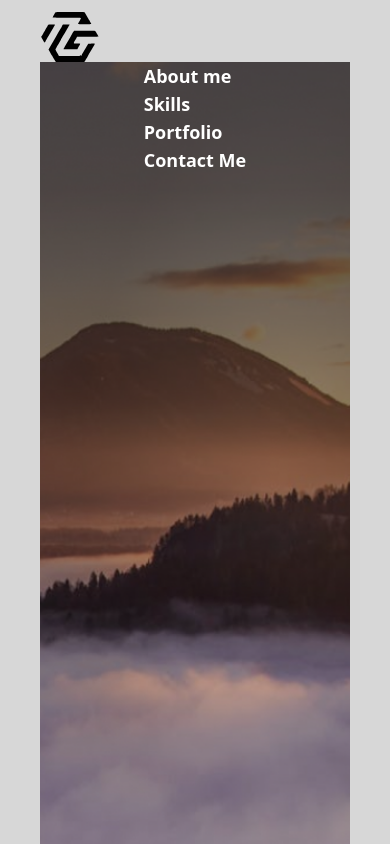
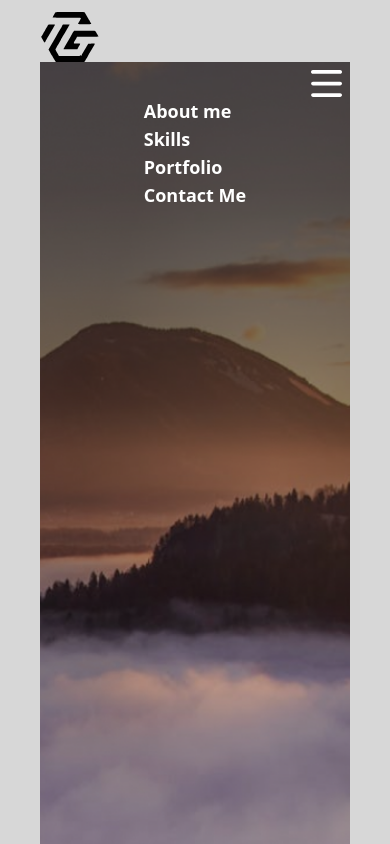
Before and after one commit to infomdmonirulislam/portfolio-website, a React (Vite) app: page / in a window 390 px wide. Shown: the top 844 px of the page. Built offline with nearby package versions, Linux system fonts and the light colour scheme.

Commit message:
fixed StikyNavbar issue

```diff
--- a/src/App.jsx
+++ b/src/App.jsx
@@ -4,13 +4,11 @@ import Hero from "./Component/Home-page/Hero";
 import Itberries from "./Component/Home-page/Itberries";
 import Portfolio from "./Component/Home-page/Portfolio";
 import Skills from "./Component/Home-page/Skills";
-import StikyNavbar from "./Component/Home-page/StikyNavbar";
 import Footer from "./Component/Shared-folder/Footer";
 
 function App() {
   return (
     <>
-      <StikyNavbar />
       <Hero />
       <Itberries />
       <AboutMe />
--- a/src/Component/Home-page/Sidebar.jsx
+++ b/src/Component/Home-page/Sidebar.jsx
@@ -1,9 +1,19 @@
 import React from "react";
 import NavItems from "../Shared-folder/NavItems";
+import Hambargarmenu from "../IconLibrary/Hambargarmenu";
+import Crossbutton from "../IconLibrary/Crossbutton";
 
 export default function sidebar() {
   return (
     <div className="w-full h-screen bg-mobileBgHeroImage bg-no-repeat bg-cover md:hidden">
+      <div className="flex justify-end items-center pr-2 pt-2">
+        <button>
+          <Hambargarmenu />
+        </button>
+        <button className="hidden">
+          <Crossbutton />
+        </button>
+      </div>
       <div className="flex justify-center items-center">
         <NavItems />
       </div>
--- a/src/Component/Home-page/StikyNavbar.jsx
+++ b/src/Component/Home-page/StikyNavbar.jsx
@@ -23,7 +23,7 @@ export default function StikyNavbar() {
   return (
     <>
       <div
-        className={`max-w-[1920px] mx-auto left-0 right-0 py-2 fixed bg-black text-white transition-transform duration-200 z-10 ${
+        className={`md:max-w-[1920px] mx-auto top-0 left-0 right-0 py-2 pr-5 fixed bg-black text-white transition-transform duration-200 z-10 ${
           showNavbar ? "translate-y-0" : "-translate-y-full"
         }`}
       >
--- a/src/Component/IconLibrary/Crossbutton.jsx
+++ b/src/Component/IconLibrary/Crossbutton.jsx
@@ -11,14 +11,10 @@ export default function Crossbutton() {
         xmlns="http://www.w3.org/2000/svg"
       >
         <path
-          fill-rule="evenodd"
-          clip-rule="evenodd"
           d="M24.546 0.459043C24.6915 0.604186 24.8069 0.776609 24.8857 0.966438C24.9645 1.15627 25.005 1.35977 25.005 1.56529C25.005 1.77082 24.9645 1.97432 24.8857 2.16415C24.8069 2.35398 24.6915 2.5264 24.546 2.67154L2.67097 24.5465C2.37757 24.8399 1.97964 25.0048 1.56472 25.0048C1.14979 25.0048 0.751863 24.8399 0.458468 24.5465C0.165072 24.2531 0.000244144 23.8552 0.000244141 23.4403C0.000244138 23.0254 0.165072 22.6274 0.458468 22.334L22.3335 0.459043C22.4786 0.313533 22.651 0.198086 22.8409 0.119316C23.0307 0.0405457 23.2342 0 23.4397 0C23.6452 0 23.8487 0.0405457 24.0386 0.119316C24.2284 0.198086 24.4008 0.313533 24.546 0.459043Z"
           fill="white"
         />
         <path
-          fill-rule="evenodd"
-          clip-rule="evenodd"
           d="M0.459043 0.459043C0.313533 0.604186 0.198086 0.776609 0.119316 0.966438C0.0405457 1.15627 0 1.35977 0 1.56529C0 1.77082 0.0405457 1.97432 0.119316 2.16415C0.198086 2.35398 0.313533 2.5264 0.459043 2.67154L22.334 24.5465C22.6274 24.8399 23.0254 25.0048 23.4403 25.0048C23.8552 25.0048 24.2531 24.8399 24.5465 24.5465C24.8399 24.2531 25.0048 23.8552 25.0048 23.4403C25.0048 23.0254 24.8399 22.6274 24.5465 22.334L2.67154 0.459043C2.5264 0.313533 2.35398 0.198086 2.16415 0.119316C1.97432 0.0405457 1.77082 0 1.56529 0C1.35977 0 1.15627 0.0405457 0.966438 0.119316C0.776609 0.198086 0.604186 0.313533 0.459043 0.459043Z"
           fill="white"
         />
--- a/src/Component/Shared-folder/Header.jsx
+++ b/src/Component/Shared-folder/Header.jsx
@@ -2,11 +2,15 @@ import React from "react";
 import HomeIcon from "../IconLibrary/HomeIcon";
 import NavItems from "../Shared-folder/NavItems";
 import Sidebar from "../Home-page/Sidebar";
+import StikyNavbar from "../Home-page/StikyNavbar";
 
 export default function Header() {
   return (
-    <header>
-      <div className="md:max-w-[1920px] mx-auto flex justify-between items-center">
+    <header className="md:max-w-[1920px] mx-auto">
+      <div className="hidden md:block">
+        <StikyNavbar />
+      </div>
+      <div className="md:flex justify-between items-center">
         <div>
           <HomeIcon />
         </div>
--- a/src/Component/Shared-folder/NavItems.jsx
+++ b/src/Component/Shared-folder/NavItems.jsx
@@ -4,7 +4,7 @@ const navContain = ["About me", "Skills", "Portfolio", "Contact Me"];
 export default function navbar() {
   return (
     <nav className="">
-      <ul className="block md:flex justify-end items-center gap-4">
+      <ul className="md:flex justify-end items-center gap-4">
         {navContain.map((item, index) => (
           <li key={index} className="">
             <a className="text-lg font-bold text-white" href="#">
```
